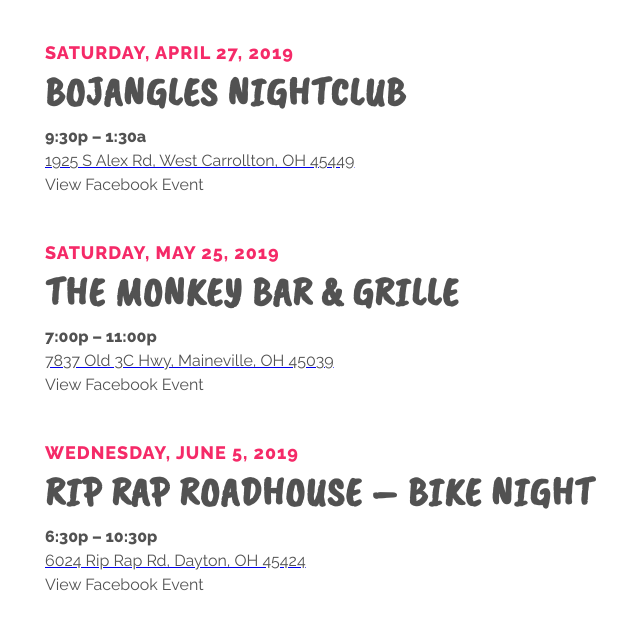
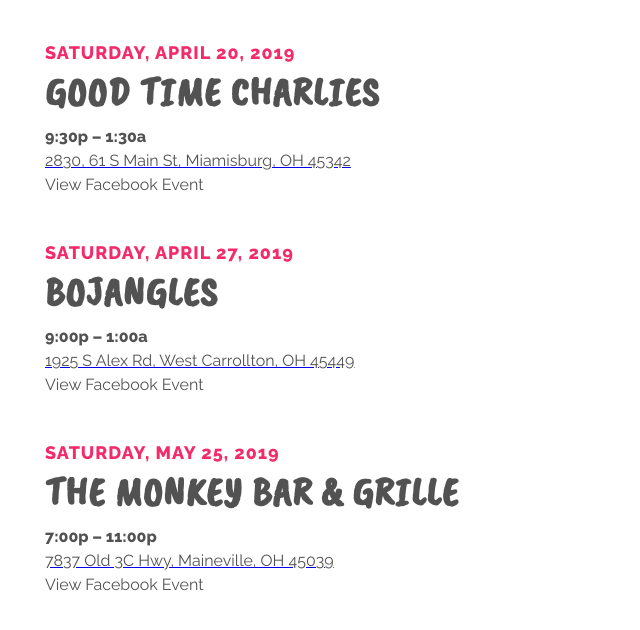
Before and after one commit to sarahsugawara/sarahsugar-website, a plain HTML site: page events.html in a window 1280 px wide. Shown: the part 790-1420 px from the top of the page, without its empty margins (147-787 px from the left). Drawn offline with nearby package versions, Linux system fonts and the light colour scheme.

Commit message:
Updated events.

```diff
--- a/events.html
+++ b/events.html
@@ -83,9 +83,16 @@
                 <a class="facebook-link" href="https://www.facebook.com/events/1094417400737588/"><p>View Facebook Event</p></a>
             </div>
             <div class="gig--container">
+                <h3>Saturday, April 20, 2019</h3>
+                <h4>Good Time Charlies</h4>
+                <h5>9:30p – 1:30a</h5>
+                <a href="https://www.google.com/maps/place/Good+Time+Charlies/@39.640571,-84.289777,15z/data=!4m5!3m4!1s0x0:0x273c6187a4b5c225!8m2!3d39.640571!4d-84.289777"><p>2830, 61 S Main St, Miamisburg, OH 45342</p></a>
+                <a class="facebook-link" href="https://www.facebook.com/events/3050821881610217/"><p>View Facebook Event</p></a>
+            </div>
+            <div class="gig--container">
                 <h3>Saturday, April 27, 2019</h3>
-                <h4>BoJangles Nightclub</h4>
-                <h5>9:30p – 1:30a</h5>
+                <h4>BoJangles</h4>
+                <h5>9:00p – 1:00a</h5>
                 <a href="https://www.google.com/maps/place/BoJangles+Nightclub/@39.6469357,-84.2460044,17z/data=!3m1!4b1!4m5!3m4!1s0x884088443ace3587:0xeb4b756b71be2cce!8m2!3d39.6469357!4d-84.2438104"><p>1925 S Alex Rd, West Carrollton, OH 45449</p></a>
                 <a class="facebook-link" href="https://www.facebook.com/events/475445009650660/"><p>View Facebook Event</p></a>
             </div>
```
